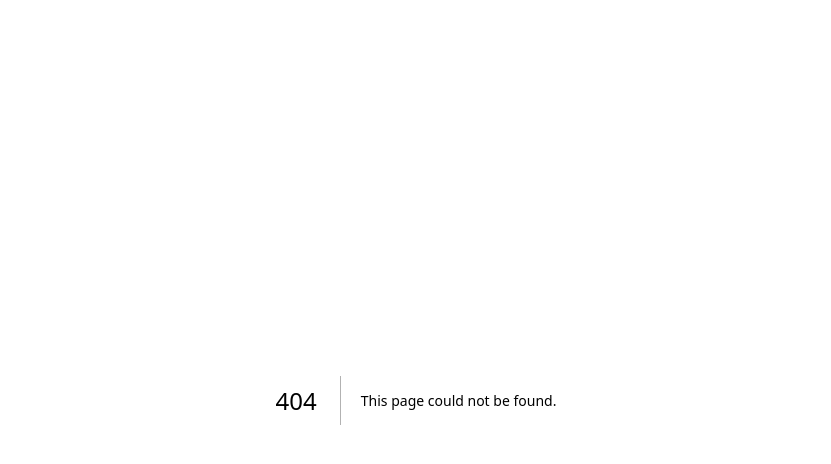
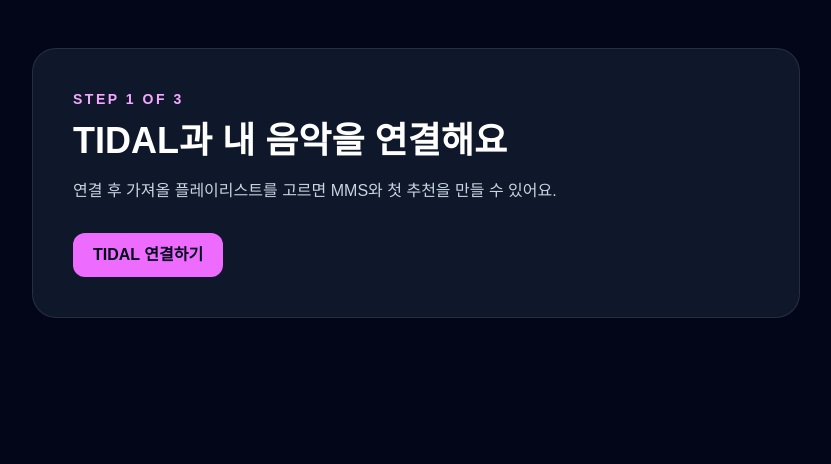
Before and after one commit to imorangepie20/mrms.approid.team, a Next.js app in the folder apps/web/: page /onboarding in a window 1280 px wide. Before the commit this address had no page. Shown: the top 464 px of the page, without its empty margins (224-1055 px from the left). Built offline with nearby package versions, Linux system fonts and the light colour scheme.

Commit message:
feat: add tidal onboarding flow

```diff
--- /dev/null
+++ b/apps/web/src/app/onboarding/page.tsx
@@ -0,0 +1,25 @@
+"use client";
+
+import { TidalOnboarding } from "@/components/onboarding/tidal-onboarding";
+import { useMusicSession } from "@/providers/music-session-provider";
+
+const tidalPlaylists = [
+  { id: "tidal-night-walk", name: "밤 산책", trackCount: 24 },
+  { id: "tidal-morning-focus", name: "Morning Focus", trackCount: 38 },
+  { id: "tidal-weekend", name: "주말 드라이브", trackCount: 18 },
+];
+
+export default function OnboardingPage() {
+  const { connectTidal } = useMusicSession();
+
+  return (
+    <main className="min-h-screen bg-slate-950 px-4 py-8 text-slate-100 sm:px-6 sm:py-12 lg:px-8">
+      <div className="mx-auto max-w-3xl">
+        <TidalOnboarding
+          playlists={tidalPlaylists}
+          onConnect={() => connectTidal()}
+        />
+      </div>
+    </main>
+  );
+}
--- /dev/null
+++ b/apps/web/src/components/onboarding/tidal-onboarding.tsx
@@ -0,0 +1,146 @@
+"use client";
+
+import { useState } from "react";
+
+type TidalPlaylist = {
+  id: string;
+  name: string;
+  trackCount: number;
+};
+
+type TidalOnboardingProps = {
+  playlists: TidalPlaylist[];
+  onConnect?: () => Promise<void>;
+};
+
+export function TidalOnboarding({
+  playlists,
+  onConnect = async () => {},
+}: TidalOnboardingProps) {
+  const [step, setStep] = useState<"connect" | "select" | "complete">("connect");
+  const [selectedPlaylistIds, setSelectedPlaylistIds] = useState<string[]>([]);
+  const [error, setError] = useState<string | null>(null);
+  const [isConnecting, setIsConnecting] = useState(false);
+
+  const connect = async () => {
+    setError(null);
+    setIsConnecting(true);
+
+    try {
+      await onConnect();
+      setStep("select");
+    } catch {
+      setError("연결에 실패했습니다. 잠시 후 다시 시도해 주세요.");
+    } finally {
+      setIsConnecting(false);
+    }
+  };
+
+  const togglePlaylist = (playlistId: string) => {
+    setSelectedPlaylistIds((ids) =>
+      ids.includes(playlistId)
+        ? ids.filter((id) => id !== playlistId)
+        : [...ids, playlistId],
+    );
+    setError(null);
+  };
+
+  const createMms = () => {
+    if (selectedPlaylistIds.length === 0) {
+      setError("플레이리스트를 하나 이상 선택해 주세요.");
+      return;
+    }
+
+    setError(null);
+    setStep("complete");
+  };
+
+  if (step === "complete") {
+    return (
+      <section className="rounded-3xl border border-emerald-300/30 bg-emerald-400/10 p-6 text-white sm:p-10">
+        <p className="text-sm font-semibold tracking-[0.18em] text-emerald-200">
+          READY TO DISCOVER
+        </p>
+        <h1 className="mt-3 text-3xl font-black">MMS와 첫 추천이 준비됐어요</h1>
+        <p className="mt-3 max-w-xl leading-7 text-emerald-50/85">
+          선택한 플레이리스트를 바탕으로 개인화 추천을 시작할 수 있습니다.
+        </p>
+        <a
+          className="mt-7 inline-flex min-h-11 items-center rounded-xl bg-white px-5 font-bold text-emerald-950 transition hover:bg-emerald-50 focus-visible:outline-2 focus-visible:outline-offset-2 focus-visible:outline-white"
+          href="/gms"
+        >
+          추천 보러 가기
+        </a>
+      </section>
+    );
+  }
+
+  return (
+    <section className="rounded-3xl border border-white/10 bg-slate-900 p-6 text-white sm:p-10">
+      <p className="text-sm font-semibold tracking-[0.18em] text-fuchsia-300">
+        {step === "connect" ? "STEP 1 OF 3" : "STEP 2 OF 3"}
+      </p>
+      {step === "connect" ? (
+        <>
+          <h1 className="mt-3 text-3xl font-black sm:text-4xl">
+            TIDAL과 내 음악을 연결해요
+          </h1>
+          <p className="mt-4 max-w-xl leading-7 text-slate-300">
+            연결 후 가져올 플레이리스트를 고르면 MMS와 첫 추천을 만들 수 있어요.
+          </p>
+          {error ? <p role="alert" className="mt-5 text-rose-300">{error}</p> : null}
+          <button
+            className="mt-7 min-h-11 rounded-xl bg-fuchsia-400 px-5 font-bold text-slate-950 transition hover:bg-fuchsia-300 focus-visible:outline-2 focus-visible:outline-offset-2 focus-visible:outline-fuchsia-200 disabled:cursor-wait disabled:opacity-70"
+            disabled={isConnecting}
+            type="button"
+            onClick={connect}
+          >
+            {isConnecting ? "연결하는 중" : error ? "다시 시도" : "TIDAL 연결하기"}
+          </button>
+        </>
+      ) : (
+        <>
+          <h1 className="mt-3 text-3xl font-black sm:text-4xl">
+            취향을 담을 플레이리스트를 선택해요
+          </h1>
+          <p className="mt-4 leading-7 text-slate-300">
+            선택한 항목만 개인 MMS의 초기 분석에 사용됩니다.
+          </p>
+          <fieldset className="mt-7 space-y-3">
+            <legend className="sr-only">가져올 TIDAL 플레이리스트</legend>
+            {playlists.length === 0 ? (
+              <p className="rounded-xl border border-dashed border-white/20 p-4 text-slate-300">
+                현재 선택할 플레이리스트가 없습니다. 연결 상태를 확인한 뒤 다시
+                시도해 주세요.
+              </p>
+            ) : (
+              playlists.map((playlist) => (
+                <label
+                  key={playlist.id}
+                  className="flex min-h-14 cursor-pointer items-center gap-4 rounded-xl border border-white/10 p-4 transition hover:border-fuchsia-300/70"
+                >
+                  <input
+                    checked={selectedPlaylistIds.includes(playlist.id)}
+                    className="size-5 accent-fuchsia-400"
+                    type="checkbox"
+                    onChange={() => togglePlaylist(playlist.id)}
+                  />
+                  <span className="flex-1 font-semibold">{playlist.name}</span>
+                  <span className="text-sm text-slate-400">{playlist.trackCount}곡</span>
+                </label>
+              ))
+            )}
+          </fieldset>
+          {error ? <p role="alert" className="mt-5 text-rose-300">{error}</p> : null}
+          <button
+            className="mt-7 min-h-11 rounded-xl bg-fuchsia-400 px-5 font-bold text-slate-950 transition hover:bg-fuchsia-300 focus-visible:outline-2 focus-visible:outline-offset-2 focus-visible:outline-fuchsia-200"
+            type="button"
+            onClick={createMms}
+          >
+            MMS 만들기
+          </button>
+        </>
+      )}
+    </section>
+  );
+}
```
Also changed, not shown: 2 other files (tests, documents, lock files or other folders).
